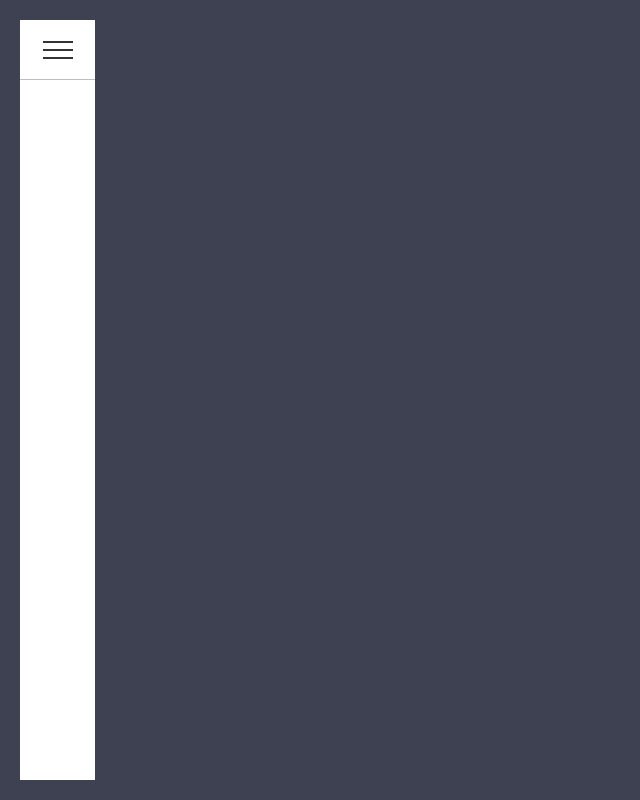
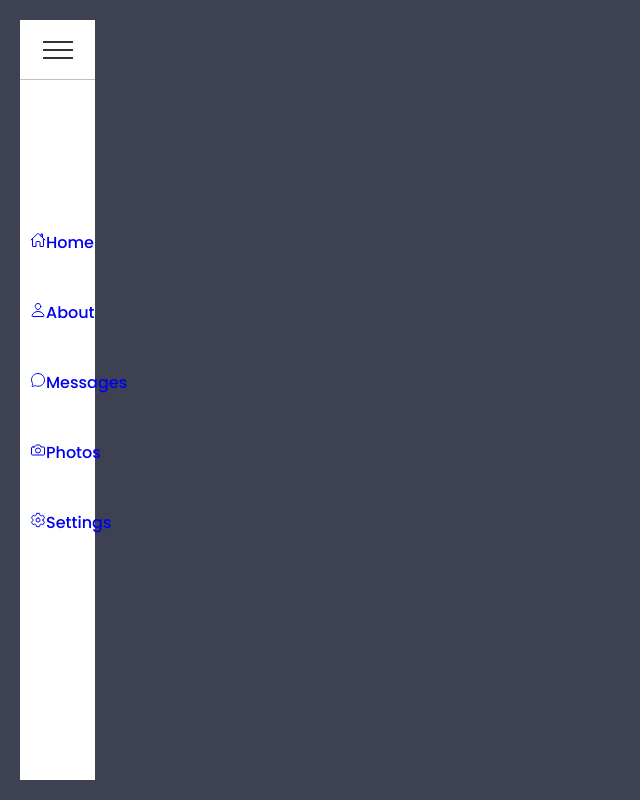
Before and after one commit to Linh777GKOG/Sidebar_navigation_menu, a plain HTML site: page index.html in a window 1280 px wide. Shown: the whole page, without its empty margins (0-640 px from the left). Drawn offline with nearby package versions, Linux system fonts and the light colour scheme.

Commit message:
check point

```diff
--- a/index.html
+++ b/index.html
@@ -10,6 +10,46 @@
   <body>
     <div class="navigation">
       <div class="menuToggle"></div>
+      <ul>
+        <li class="list">
+          <a href="#">
+            <span class="icon"><ion-icon name="home-outline"></ion-icon></span>
+            <span class="text">Home</span>
+          </a>
+        </li>
+        <li class="list">
+          <a href="#">
+            <span class="icon"
+              ><ion-icon name="person-outline"></ion-icon
+            ></span>
+            <span class="text">About</span>
+          </a>
+        </li>
+        <li class="list">
+          <a href="#">
+            <span class="icon"
+              ><ion-icon name="chatbubble-outline"></ion-icon
+            ></span>
+            <span class="text">Messages</span>
+          </a>
+        </li>
+        <li class="list">
+          <a href="#">
+            <span class="icon"
+              ><ion-icon name="camera-outline"></ion-icon
+            ></span>
+            <span class="text">Photos</span>
+          </a>
+        </li>
+        <li class="list">
+          <a href="#">
+            <span class="icon"
+              ><ion-icon name="settings-outline"></ion-icon
+            ></span>
+            <span class="text">Settings</span>
+          </a>
+        </li>
+      </ul>
     </div>
 
     <script>
@@ -20,5 +60,13 @@
         navigation.classList.toggle("open");
       };
     </script>
+    <script
+      type="module"
+      src="https://unpkg.com/ionicons@5.5.2/dist/ionicons/ionicons.esm.js"
+    ></script>
+    <script
+      nomodule
+      src="https://unpkg.com/ionicons@5.5.2/dist/ionicons/ionicons.js"
+    ></script>
   </body>
 </html>
--- a/style.css
+++ b/style.css
@@ -17,6 +17,9 @@ body {
   width: 75px;
   background: #fff;
   transition: 0.5s;
+  display: flex;
+  justify-content: center;
+  align-items: center;
 }
 
 .navigation.open {
@@ -47,7 +50,7 @@ body {
 }
 
 .navigation.open .menuToggle::before {
-  transform: translateY(0px);
+  transform: translateY(0px) rotate(45deg);
 }
 .navigation .menuToggle::after {
   content: "";
@@ -59,3 +62,35 @@ body {
   transition: 0.5s;
   box-shadow: 0 -8px 0 #333;
 }
+
+.navigation.open .menuToggle::after {
+  transform: translateY(0px) rotate(-45deg);
+  box-shadow: 0 0 0 #333;
+}
+
+.navigation ul {
+  display: flex;
+  flex-direction: column;
+  gap: 10px;
+  width: 100%;
+}
+.navigation ul li {
+  list-style: none;
+  position: relative;
+  width: 100%;
+  height: 60px;
+  padding: 0 10px;
+  transition: 0.5;
+}
+.navigation ul li a {
+  position: relative;
+  display: flex;
+  align-items: center;
+  justify-content: flex-start;
+  text-align: center;
+  text-decoration: none;
+}
+
+.navigation ul li a .icon {
+  position: relative;
+}
```
